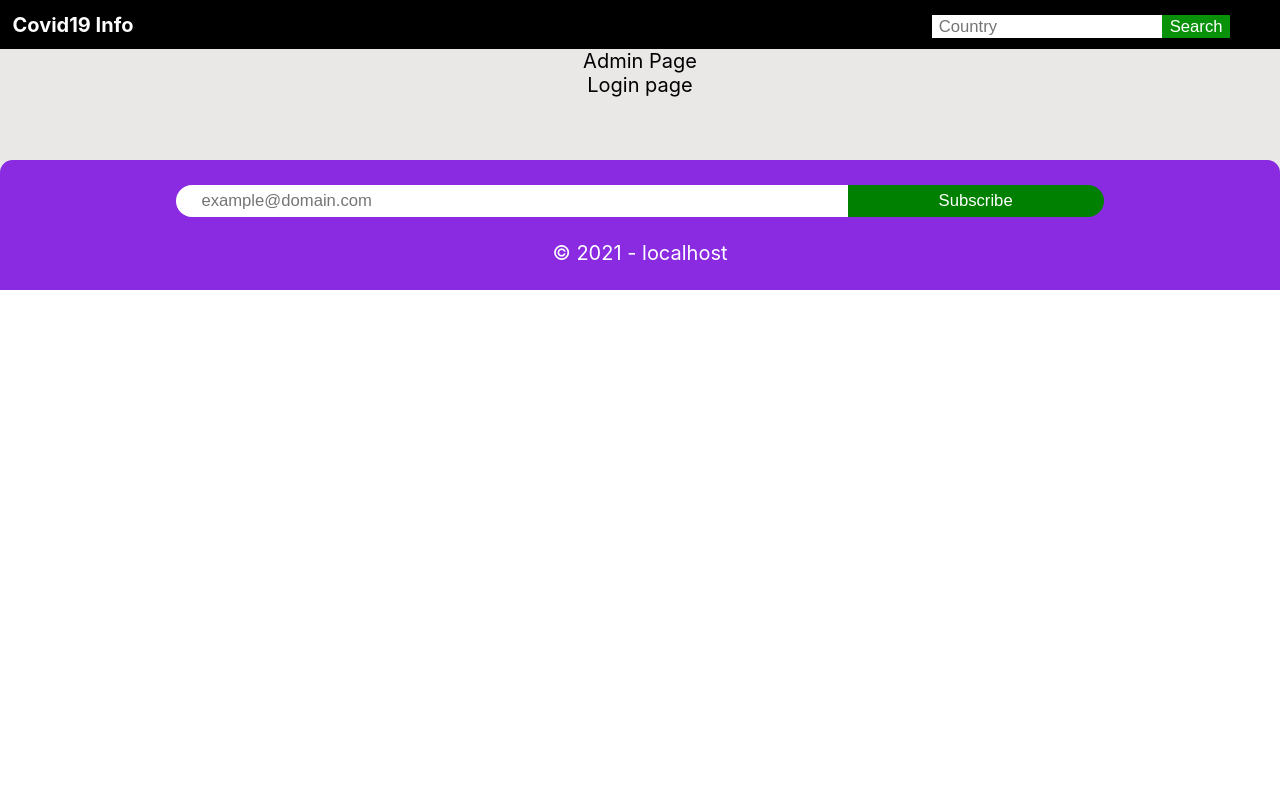
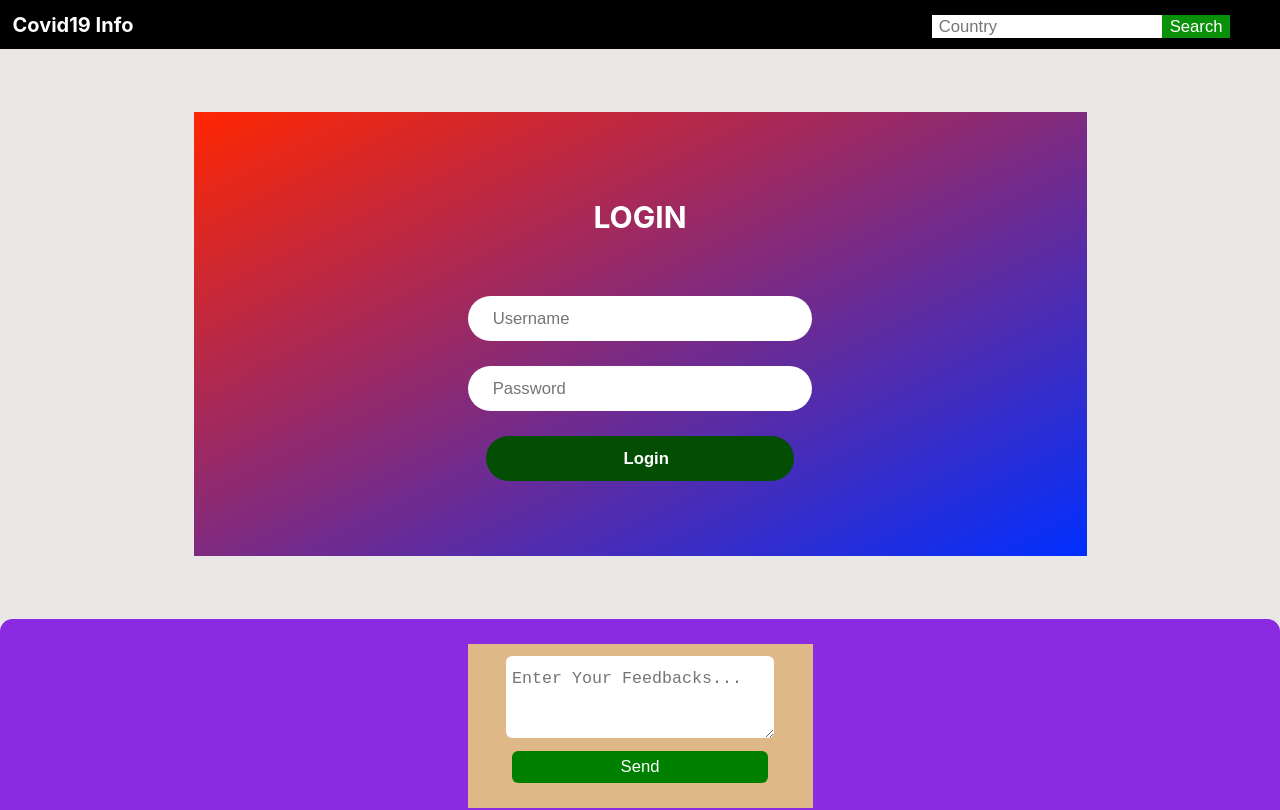
Before and after one commit to dev-ramkumar/covid-info1, a React (Create React App) app: page /admin in a window 1280 px wide. Shown: the top 810 px of the page. Built offline with nearby package versions, Linux system fonts and the light colour scheme.

Commit message:
completed

```diff
--- a/src/components/admin/admin.css
+++ b/src/components/admin/admin.css
@@ -0,0 +1,47 @@
+
+.login-root {
+
+    width: 60%;
+    padding: 50px;
+    display: block;
+    margin: auto;
+    background-image: linear-gradient(to bottom right, rgb(255, 38, 0) , rgb(0, 47, 255));
+    margin-top: 50px;
+}
+.login-root h2 {
+    color:white;
+}
+.login-root #error-box {
+    color: yellow;
+    text-transform: capitalize;
+    padding: 0px 20px;
+}
+.login-root input {
+    padding:10px;
+    padding-left: 20px;
+    border: none;
+    margin: 10px;
+    width: 40%;
+    border-radius: 20px;
+
+}
+.login-root input:focus {
+    outline: none;
+}
+.login-root .login-in {
+    background: rgb(2, 78, 2);
+    color: white;
+    font-weight: bold;
+    cursor:pointer;
+}
+.login-root .login-in:hover {
+    background: rgb(4, 129, 4);
+}
+
+
+.subscribe-details, .feedback-details {
+    width: 80%;
+    margin: auto;
+    display: block;
+    margin-top: 50px;
+}
--- a/src/components/admin/admin.js
+++ b/src/components/admin/admin.js
@@ -1,17 +1,129 @@
 import React, { Component } from 'react';
+import MaterialTable from 'material-table';
+import './admin.css';
 import Login from './login';
 
 class Admin extends Component {
     state = {
-        showLogin: true
+        showLogin: true,
+        data:"",
+
+        username:"",
+        password:"",
+        adminPassword:""
      }
+     loginStatus=(d)=>{
+         if(d==="0") {
+         this.setState({showLogin:false})
+         }
+     }
+
+     getData=(data)=>{
+         this.setState({data})
+     }
+
+     inputChangeHandle=(e)=>{
+         this.setState({[e.target.name]:e.target.value})
+     }
+
+
+     addUser=()=> {
+
+        var username=this.state.username;
+        var password=this.state.password;
+        var adminPassword=this.state.adminPassword;
+        var data = "username="+username+"&password="+password+"&admin-password="+adminPassword;
+
+        var xhttp = new XMLHttpRequest();
+        xhttp.onreadystatechange = function() {
+            if (this.readyState === 4 && this.status === 200) {
+                console.log(this.responseText)
+               alert(this.responseText)
+            }
+        };
+     xhttp.open("POST", "https://ramkumarg1605.000webhostapp.com/telliant/api/adduser.php", true);
+     xhttp.setRequestHeader("Content-type", "application/x-www-form-urlencoded");
+     xhttp.send(data);
+     }
+
     render() {
-        return (
-            <div className="admin">
-                Admin Page
-                <Login/>
-            </div>
-         );
+        if(this.state.showLogin){
+            return <Login sendData={this.getData} loginStatus={this.loginStatus}/>
+        } else {
+            return (
+                <div className="admin">
+                   <div className="adduser-root">
+
+                       <input name="username" onChange={this.inputChangeHandle} placeholder="New Username"/>
+                       <input name="password" onChange={this.inputChangeHandle} type="password" placeholder="User Password"/>
+                       <input name="adminPassword" onChange={this.inputChangeHandle} type="password" placeholder="Admin Password"/>
+                       <button onClick={this.addUser}>Add User</button>
+
+                   </div>
+                    <div className="subscribe-details">
+                    <MaterialTable
+                        columns={[
+                            { title: "Email", field: "email" },
+                            { title: "Date", field: "date" },
+                            { title: "Location", field: "location" }
+                        ]}
+                        data={
+                            this.state.data.subscribe
+                        }
+
+                        options={{
+                            sorting: false,
+                            exportButton: true,
+                            headerStyle: {
+                                backgroundColor: '#01579b',
+                                color: '#FFF',
+                                fontWeight: 'bold'
+                            },
+                            cellStyle: {
+                                padding: "7px",
+                            },
+                            rowStyle: {
+                            backgroundColor: '#EEE',
+                            }
+                        }}
+                        title="Subscribers Details"
+                        />
+
+                    </div>
+                    <div className="feedback-details">
+                    <MaterialTable
+                        columns={[
+                            { title: "Feedback", field: "feedback" },
+                            { title: "Date", field: "date" },
+                            { title: "Location", field: "location" }
+                        ]}
+                        data={
+                            this.state.data.feedback
+                        }
+
+                        options={{
+                            sorting: false,
+                            exportButton: true,
+                            headerStyle: {
+                                backgroundColor: '#01579b',
+                                color: '#FFF',
+                                fontWeight: 'bold'
+                            },
+                            cellStyle: {
+                                padding: "7px",
+                            },
+                            rowStyle: {
+                            backgroundColor: '#EEE',
+                            }
+                        }}
+                        title="Feedback Details"
+                        />
+                    </div>
+
+                </div>
+             );
+        }
+
     }
 }
 
--- a/src/components/admin/login.js
+++ b/src/components/admin/login.js
@@ -1,13 +1,51 @@
 import React, { Component } from 'react';
-
+import './admin.css';
 class Login extends Component {
     state = {
-        showLogin:true
+        showLogin:true,
+        loginError:"",
+
+        username:"",
+        password:""
      }
+
+     updateData=(e)=>{
+         this.setState({[e.target.name]:e.target.value})
+     }
+
+     login=()=>{
+         var self = this;
+        var data="username="+this.state.username+"&password="+this.state.password;
+        var xhttp = new XMLHttpRequest();
+        xhttp.onreadystatechange = function() {
+            if (this.readyState === 4 && this.status === 200) {
+                var response=JSON.parse(this.responseText)
+                console.log(response)
+                if(response.status==="1"){
+                    self.props.loginStatus("0")
+                    self.props.sendData(response)
+
+                } else {
+                    self.setState({loginError:response.status})
+                }
+            }
+        };
+     xhttp.open("POST", "https://ramkumarg1605.000webhostapp.com/telliant/api/login.php", true);
+     xhttp.setRequestHeader("Content-type", "application/x-www-form-urlencoded");
+     xhttp.send(data);
+
+    }
+
     render() {
         return (
-            <div className="login">
-                Login page
+            <div className="login-root">
+
+                <h2>LOGIN</h2>
+                <text id="error-box">{this.state.loginError}</text><br/>
+                <input name="username" className="username-in" type="text" placeholder="Username" onChange={this.updateData}/><br/>
+                <input name="password" className="password-in" type="password" placeholder="Password" onChange={this.updateData}/><br/>
+                <input className="login-in" type="button" value="Login" onClick={this.login}/>
+
             </div>
          );
     }
--- a/src/components/subscribe.css
+++ b/src/components/subscribe.css
@@ -28,3 +28,36 @@
 footer {
     color: white;
 }
+
+
+
+
+
+.feedback-root {
+    background: burlywood;
+    width: 25%;
+    display: block;
+    padding: 10px;
+  }
+  #feedback-box {
+    width: 80%;
+    display: block;
+    margin: 0px;
+    margin: auto;
+   padding: 10px 5px;
+   border: none;
+   border-radius: 5px;
+
+  }
+
+  .feedback-root button {
+    width: 80%;
+    padding: 5px;
+    color: white;
+    background:green;
+    margin: 10px 0px;
+    border: none;
+    border-radius: 5px;
+    cursor: pointer;
+
+  }
--- a/src/components/subscribe.js
+++ b/src/components/subscribe.js
@@ -32,10 +32,39 @@ class Subscribe extends Component {
 
              return (false)
         }
+
+
+        feedback=()=>{
+            var feedbacks  = document.getElementById("feedback-box").value;
+            if(feedbacks.length>10 && feedbacks.length<1000) {
+                var data="feedback="+feedbacks
+                var xhttp = new XMLHttpRequest();
+                xhttp.onreadystatechange = function() {
+                    if (this.readyState === 4 && this.status === 200) {
+                            var data=this.responseText
+                            alert(data)
+                            document.getElementById("feedback-box").value=""
+
+                        }
+                    };
+                    xhttp.open("POST", "https://ramkumarg1605.000webhostapp.com/telliant/api/feedback.php", true);
+                    xhttp.setRequestHeader("Content-type", "application/x-www-form-urlencoded");
+                    xhttp.send(data);
+
+            } else {
+                alert("Length should be less than 1000 and more than 10")
+            }
+        }
+
     render() {
         return (
             <div className="subscribe">
                 <center>
+                <span className="feedback-root">
+                    <textarea rows='3' id="feedback-box" placeholder="Enter Your Feedbacks..."></textarea>
+
+                    <button onClick={this.feedback}>Send</button>
+                </span><br/><br/>
                 <input id="email" type="email" placeholder="example@domain.com"/>
                 <button onClick={this.subscribe}>Subscribe</button>
                 <br/><br/>
--- a/src/components/summary.js
+++ b/src/components/summary.js
@@ -3,27 +3,7 @@ import './summary.css';
 
 class Summary extends Component {
     state = {  }
-    feedback=()=>{
-        var feedbacks  = document.getElementById("feedback-box").value;
-        if(feedbacks.length>10 && feedbacks.length<1000) {
-            var data="feedback="+feedbacks
-            var xhttp = new XMLHttpRequest();
-            xhttp.onreadystatechange = function() {
-                if (this.readyState === 4 && this.status === 200) {
-                        var data=this.responseText
-                        alert(data)
-                        document.getElementById("feedback-box").value=""
 
-                    }
-                };
-                xhttp.open("POST", "https://ramkumarg1605.000webhostapp.com/telliant/api/feedback.php", true);
-                xhttp.setRequestHeader("Content-type", "application/x-www-form-urlencoded");
-                xhttp.send(data);
-
-        } else {
-            alert("Length should be less than 1000 and more than 10")
-        }
-    }
     render() {
         return (
             <div className="summary">
@@ -39,11 +19,7 @@ class Summary extends Component {
                 <span className='card4'>
                     <text>Active</text> <br/><b> {this.props.active} </b>
                 </span>
-                <span className="feedback-root">
-                    <textarea rows='3' id="feedback-box" placeholder="Enter Your Feedbacks..."></textarea>
 
-                    <button onClick={this.feedback}>Send</button>
-                </span>
             </div>
          );
     }
```
